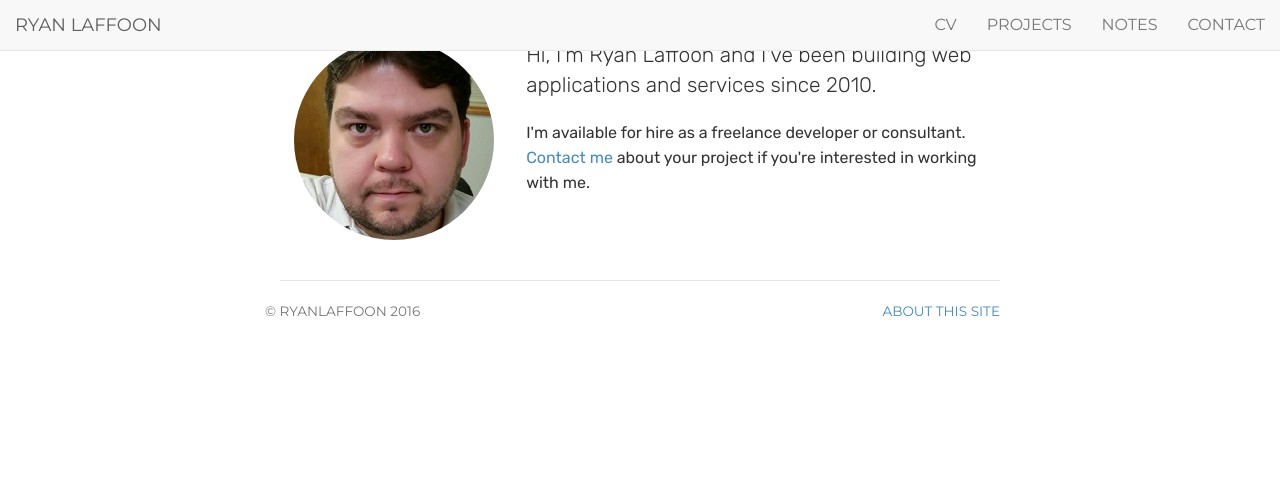
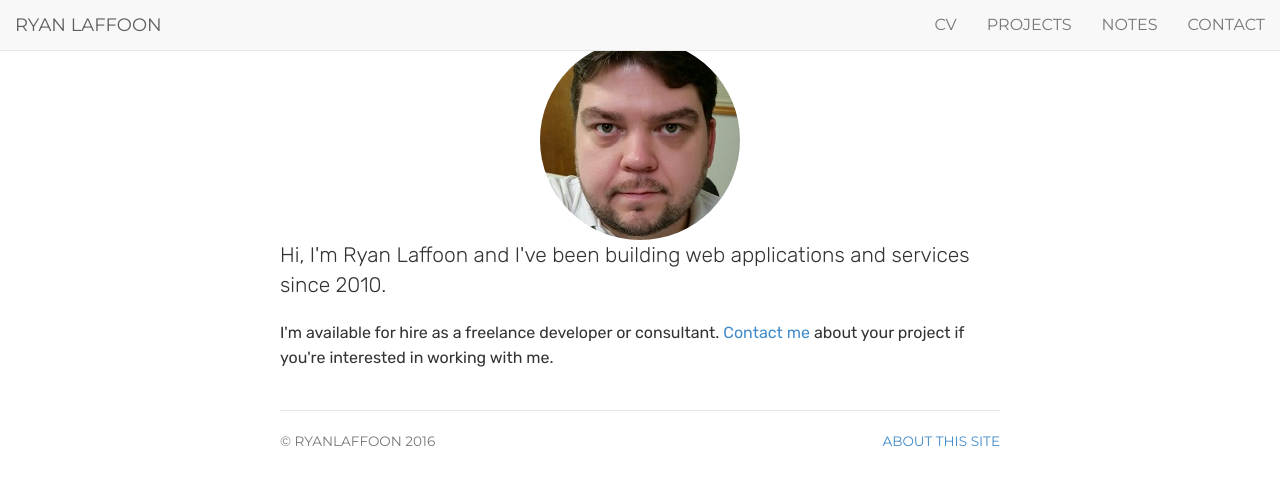
Before and after one commit to ryanlaffoon/ryanlaffoon.github.io, a Jekyll site: the page built from index.html, in a window 1280 px wide. Shown: the top 485 px of the page. Built offline with Jekyll 4.4.1, drawn with Linux system fonts in a browser that asks for light colours.

Commit message:
Update head.html

```diff
--- a/_includes/head.html
+++ b/_includes/head.html
@@ -9,7 +9,6 @@
 	<!-- styles -->
 	<link rel="stylesheet" href="https://cdnjs.cloudflare.com/ajax/libs/font-awesome/4.7.0/css/font-awesome.min.css">
 	<link href="https://ryanlaffoon.github.io/css/bootstrap-min.css" rel="stylesheet" />
-	<link href="https://ryanlaffoon.github.io/css/bootstrap-responsive.min.css" rel="stylesheet" />
 	<link href="https://ryanlaffoon.github.io/css/jumbotron-narrow.css" rel="stylesheet">
 	<link href="https://ryanlaffoon.github.io/css/style.css" rel="stylesheet">
 	<!-- google analytics -->
```
